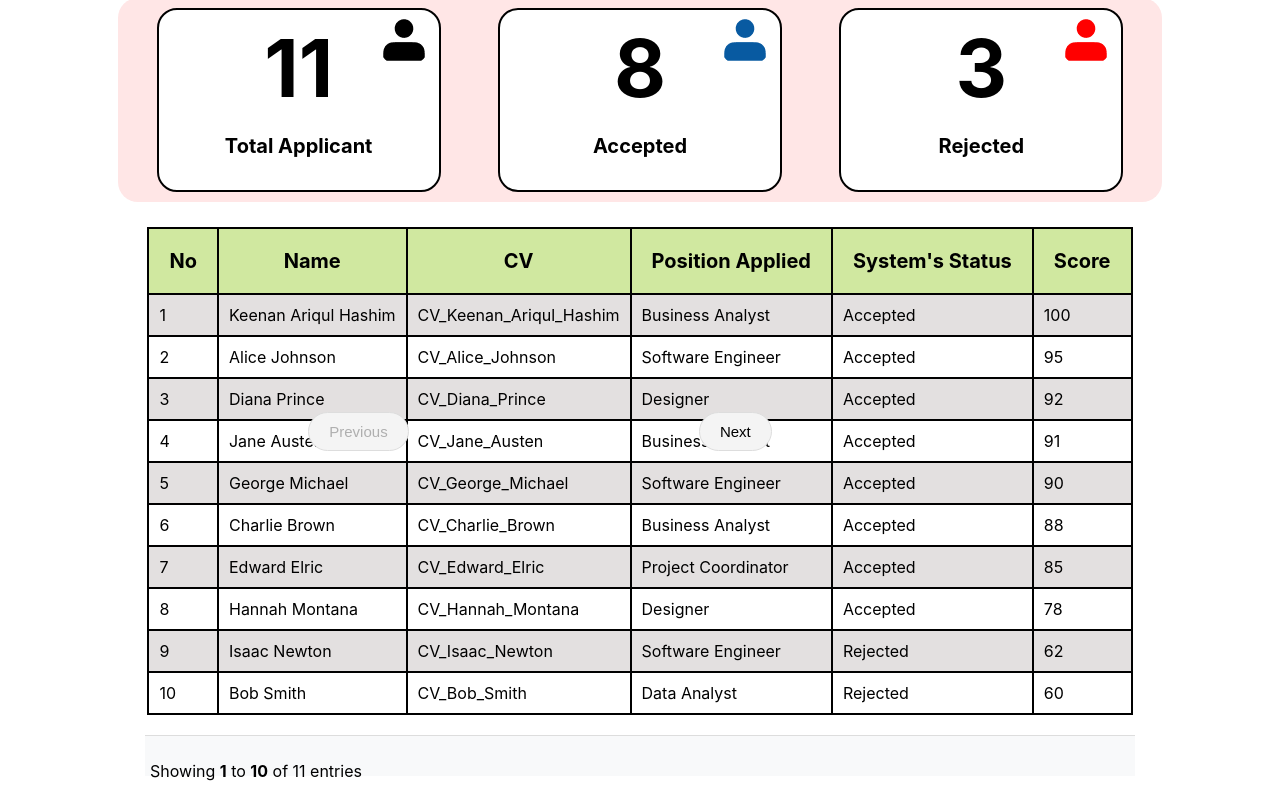
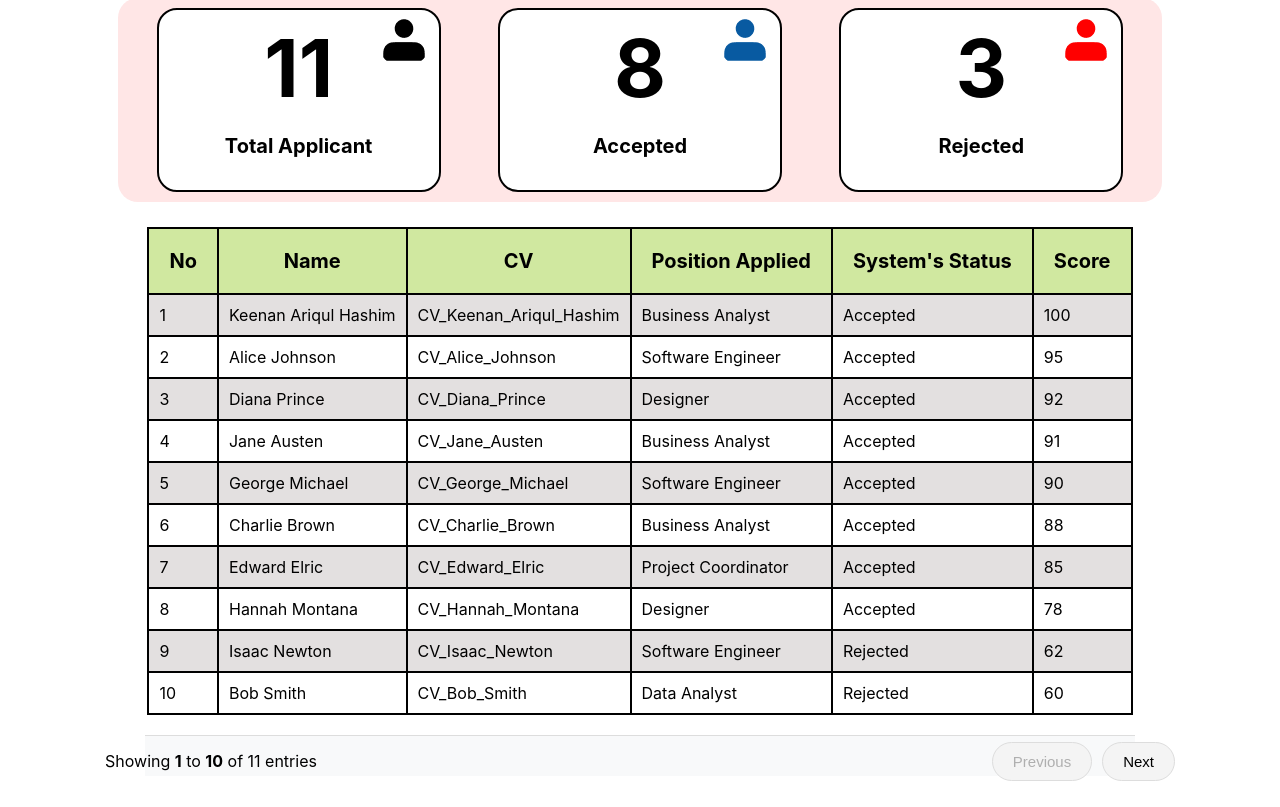
Before and after one commit to keenan09/hcd-monitoring, a React (Create React App) app in the folder frontend/: page /dashboard in a window 1280 px wide. Shown: the part 339-1146 px from the top of the page. Built offline with nearby package versions, Linux system fonts and the light colour scheme; the HTML template or start-up script is replaced by a standard one.

Commit message:
fix className

```diff
--- a/frontend/src/App.js
+++ b/frontend/src/App.js
@@ -14,10 +14,9 @@ export default function App() {
         <Route path="/dashboard" element={<Dashboard/>}/>
         <Route path="/" element={<AddJob/>}/>
         <Route path="/posted-job" element={<PostedJob/>}/>
+        {/* <Route path="/form" element={<Form/>}/> */}
       </Routes>
     </BrowserRouter>
-    // <div>
-    //   <PostedJob/>
-    // </div>
+
   );
 }
--- a/frontend/src/Assets/Styles/Dashboard.css
+++ b/frontend/src/Assets/Styles/Dashboard.css
@@ -209,7 +209,7 @@
 }
 
 
-.button-group {
+.dashboard-button-group {
     position: absolute;
     right: 95px;
     display: flex;
@@ -236,7 +236,7 @@
     background-color: #ccc;
 }
 
-.entries{
+.dashboard-entries{
     position: absolute;
     left: 95px;
     display: flex;
@@ -334,7 +334,7 @@
         padding: 5px;
     }
 
-    .button-group, .entries {
+    .dashboard-button-group, .dashboard-entries {
         flex-direction: column;
         gap: 5px;
     }
--- a/frontend/src/Assets/Styles/PostedJob.css
+++ b/frontend/src/Assets/Styles/PostedJob.css
@@ -118,16 +118,16 @@
     font-size: 12px;
 }
 
-.button-group{
-    width: 80%;
+.card-job-button-group{
+    width: 100%;
     display: flex;
     flex-direction: row;
     justify-content: space-evenly;
     align-items:flex-end;
     /* border: 1px red solid; */
-    position: absolute;
+    /* position: absolute;
     bottom: 0px;
-    left: 18px;
+    left: 18px; */
 
 }
 .see-details-button, .apply-job-button{
@@ -180,7 +180,7 @@
     margin-top: 30px;
     /* border: 1px red solid; */
 }
-.entries{
+.posted-entries{
     position: absolute;
     left: 140px;
     display: flex;
@@ -189,7 +189,7 @@
     margin-top: 30px;
 }
 
-.prev-button, .next-button {
+.posted-prev-button, .posted-next-button {
     padding: 10px 20px;
     font-size: 15px;
     border: 1px solid #ddd;
--- a/frontend/src/Pages/PostedJob.jsx
+++ b/frontend/src/Pages/PostedJob.jsx
@@ -107,7 +107,7 @@ function JobList({ jobs, formatDate, openModal}) {
                         <div className="deadline">
                             <p>Batas Lamar : {formatDate(job.dateEnd)}</p>
                         </div>
-                        <div className="button-group">
+                        <div className="card-job-button-group">
                             <button className="see-details-button" onClick={() => openModal(job)}> See Details </button>
                             <button className='apply-job-button'> Apply Job</button>
                         </div>
@@ -121,17 +121,17 @@ function JobList({ jobs, formatDate, openModal}) {
 function Footer({currentPage, jobsPerPage, jobsLength, handlePrevPage, handleNextPage, indexOfFirstJob, indexOfLastJob}) {
     return (
         <div className="footer">
-            <div className="entries">
+            <div className="posted-entries">
                 <p>Showing <strong>{indexOfFirstJob + 1}</strong> to <strong>{Math.min(indexOfLastJob, jobsLength)}</strong> of {jobsLength} entries </p>
             </div>
             <div className="button-group-card">
-                <button type="button" className="prev-button"
+                <button type="button" className="posted-prev-button"
                     onClick={handlePrevPage}
                     disabled={currentPage === 1}
                 >
                     Previous
                 </button>
-                <button type="button" className="next-button"
+                <button type="button" className="posted-next-button"
                     onClick={handleNextPage}
                     disabled={currentPage * jobsPerPage >= jobsLength}
                 >
@@ -149,7 +149,9 @@ function Modal({ job, closeModal }) {
                 <h2>{job.jobname}</h2>
                 <div className="modal-job-details">
                     <h4>Job Details</h4>
-                    <p>{job.jobDescription}</p>
+                    {job.jobDescription.split('\n').map((line, index) => (
+                        <p key={index}>{line}</p>
+                    ))}
                 </div>
                 <button className="close-modal-button" onClick={closeModal}>Close</button>
             </div>
--- a/frontend/src/Pages/hcdPages/AddJob.jsx
+++ b/frontend/src/Pages/hcdPages/AddJob.jsx
@@ -114,7 +114,7 @@ function DescriptionInput({ formDescription, handleChange }){
                     </div>
                     <div className="end">
                         <label htmlFor="DateEnd">Tanggal Berakhir</label>
-                        <input type="date" name="dateEnd" id="DateEnd" min={new Date().toISOString().split("T")[0]} required
+                        <input type="date" name="dateEnd" id="DateEnd" min={formDescription.dateStart || new Date().toISOString().split("T")[0]} required
                         onChange={handleChange} value={formDescription.dateEnd} />
                     </div>
                 </div>
--- a/frontend/src/Pages/hcdPages/Dashboard.jsx
+++ b/frontend/src/Pages/hcdPages/Dashboard.jsx
@@ -202,13 +202,13 @@ function TableApplicant({applicants, filter}){
 
             </table>
             <div className="foot-layer">
-                <div className="button-group">
+                <div className="dashboard-button-group">
                     <button type="button" className="prev-button"
                     onClick={handlePrevious} disabled={currentPage === 1 || sortedApplicants.length === 0}>Previous</button>
                     <button type="button" className="next-button"
                     onClick={handleNext} disabled={currentPage === totalPages || sortedApplicants.length === 0}>Next</button>
                 </div>
-                <div className="entries">
+                <div className="dashboard-entries">
                     <p>Showing <strong>{indexOfFirstItem + 1}</strong> to <strong>{Math.min(indexOfLastItem, applicants.length)}</strong> of {applicants.length} entries </p>
                 </div>
             </div>
```
Also changed, not shown: frontend/src/Assets/Styles/Form.css (+5 -6 lines).
